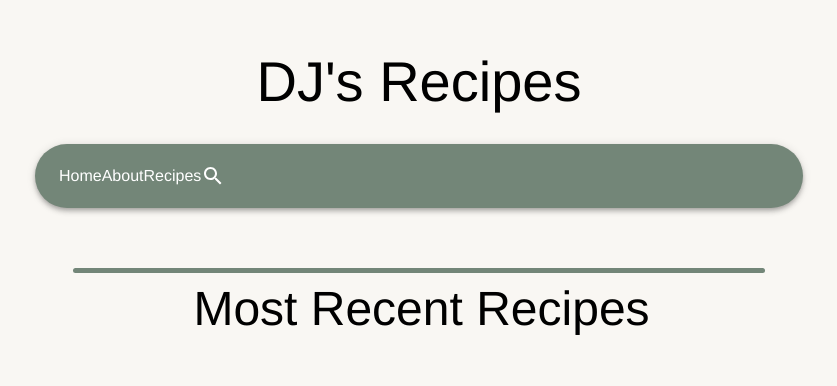
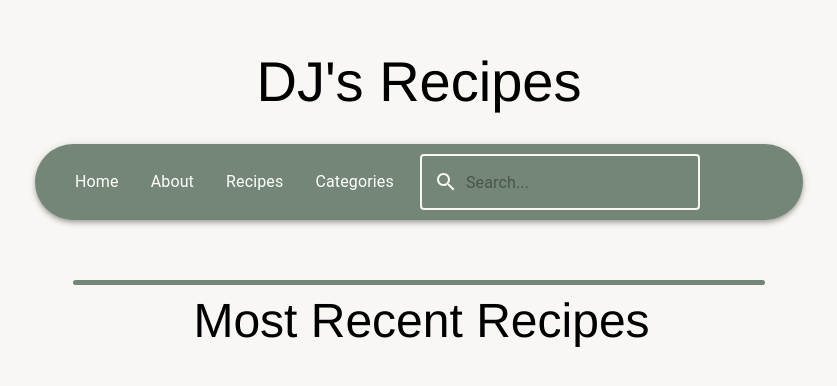
Before and after one commit to DJ-Imoehl/recipe-book-react, a React (Create React App) app: page / in a window 1280 px wide. Shown: the top 386 px of the page, without its empty margins (221-1058 px from the left). Built offline with nearby package versions, Linux system fonts and the light colour scheme; no server answers.

Commit message:
Adding padding to toolbar buttons and generating them dynamicaly

```diff
--- a/src/components/HeadingComponent.js
+++ b/src/components/HeadingComponent.js
@@ -1,29 +1,40 @@
 import React from "react";
-import { AppBar, Box, List, Toolbar, Button, IconButton } from "@mui/material";
+import { AppBar, Box, Toolbar, MenuItem, InputAdornment, TextField } from "@mui/material";
 import SearchIcon from '@mui/icons-material/Search';
 import "./HeadingComponent.css"
 import { Link } from "react-router-dom";
 
-const navItems = ["Home", "About", "Recipes", "Search"]
+const navItems = {"Home": "/", "About": "/about", "Recipes": "/recipes", "Categories": "/categories"}
 
 const HeadingComponent = () => {
+
+    console.log(Object.keys(navItems));
+    console.log(navItems["Home"]);
 
     return (<Box className="grid-cols-8 heading">
         <h2 className="title-text">DJ's Recipes</h2>
         <AppBar className="app-bar" position="static" component="nav">
             <Toolbar gutters="40px">
-                <Link to="/" color="secondary">Home</Link>
-                <Link to="/about" color="secondary">About</Link>
-                <Link to="/recipes" color="secondary">Recipes</Link>
-                <IconButton
-                    size="large"
-                    edge="start"
-                    color="inherit"
-                    aria-label="menu"
-                    sx={{ mr: 2 }}
-                >
-                    <SearchIcon />
-                </IconButton>
+                {Object.keys(navItems).map((key) => (
+                    <MenuItem><Link to={navItems[key]} color="secondary">{key}</Link></MenuItem>
+                ))}
+                <div>
+                <TextField
+                    id="search-field"
+                    placeholder="Search..."
+                    color="secondary"
+                    InputProps={{
+                    startAdornment: (
+                        <InputAdornment position="start">
+                            <SearchIcon color="secondary" />
+                        </InputAdornment>
+                    ),
+                    }}
+                    sx={{color: "secondary", margin: "10px", marginRight: "0"}}
+                    variant="outlined"
+                    focused
+                />
+                </div>
             </Toolbar>
         </AppBar>
     </Box>)
```
